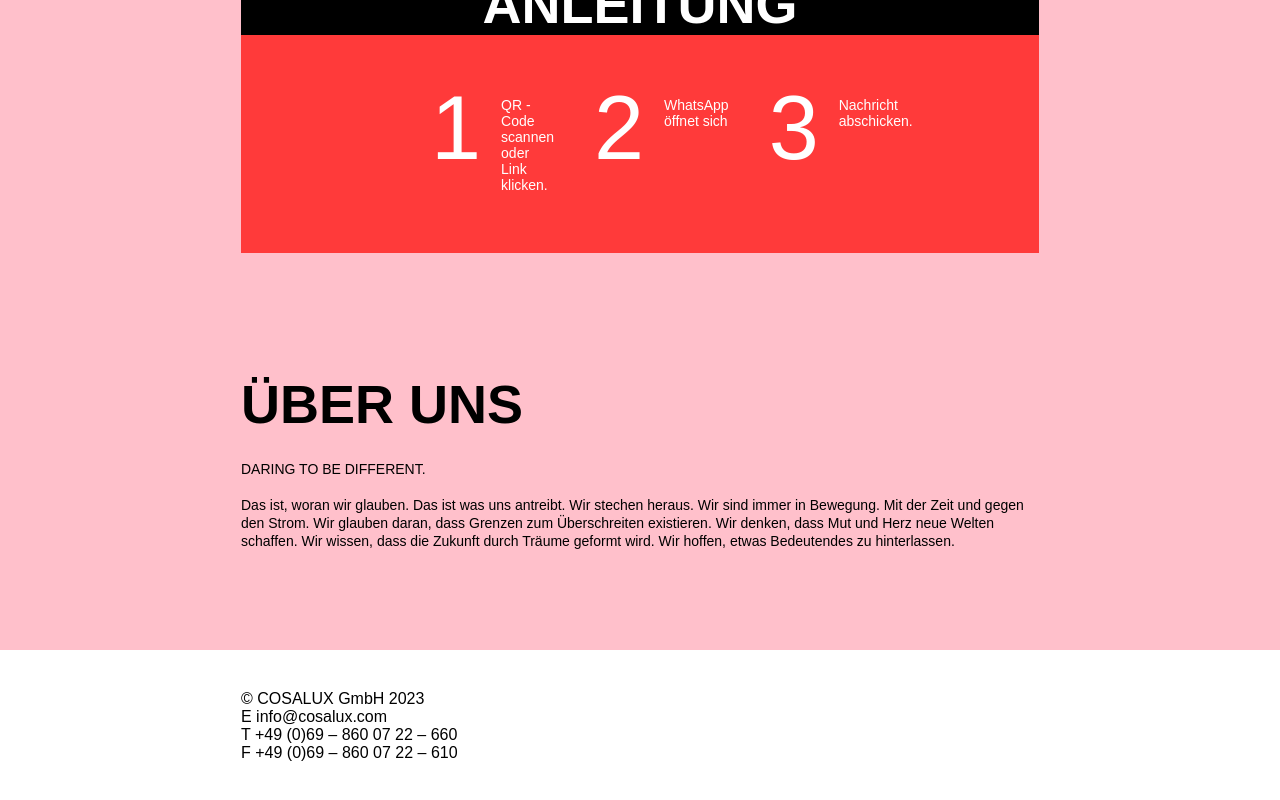
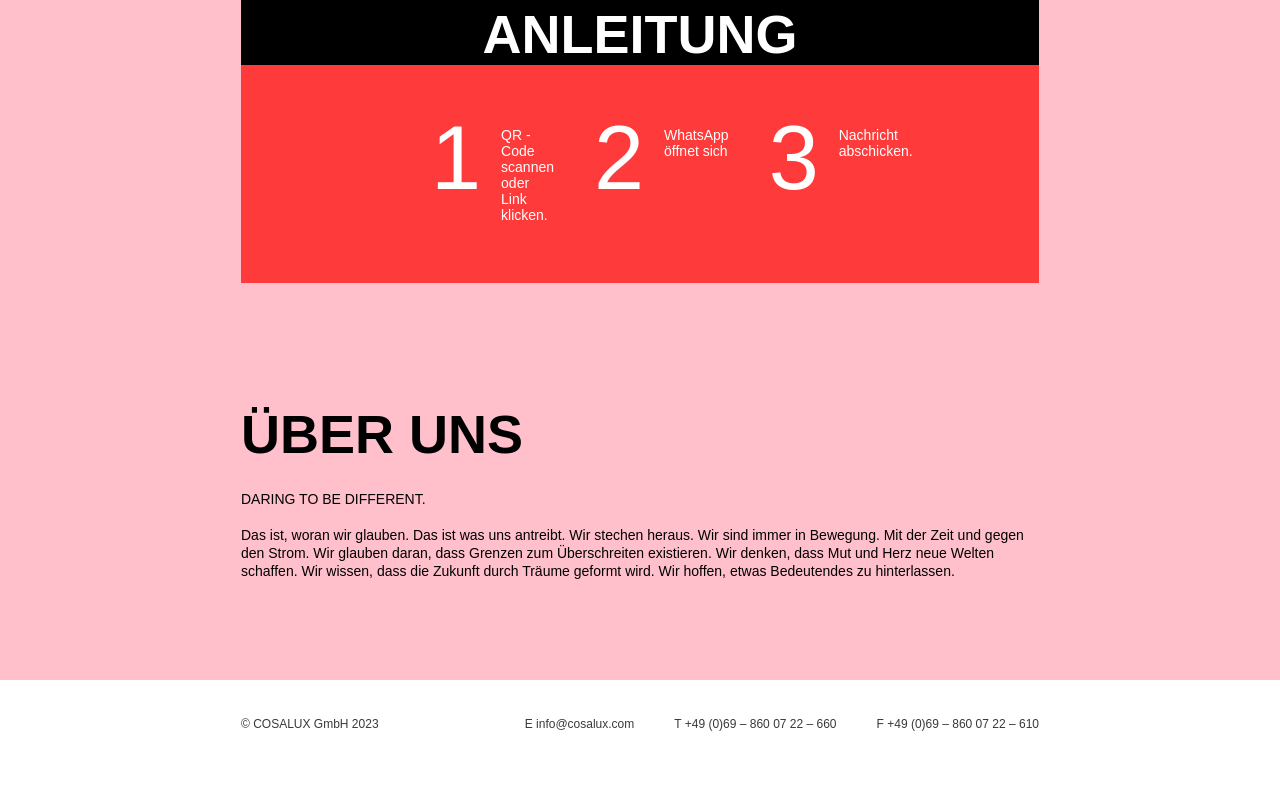
Before and after one commit to nine-chairs/hausaufgabe, a React (Create React App) app: page / in a window 1280 px wide. Shown: the part 1902-2702 px from the top of the page. After the commit the page ends 2670 px from the top, so only its background shows below. Built offline with nearby package versions, Linux system fonts and the light colour scheme.

Commit message:
updated styling

```diff
--- a/src/pages/HomePage.css
+++ b/src/pages/HomePage.css
@@ -11,24 +11,45 @@ body {
 .header {
   display: flex;
   justify-content: flex-start;
-  align-items: flex-start;
-  height: 104px;
-  color: black;
   margin-left: 241px; /* Updated from padding-left to margin-left */
 }
 
 .header-title {
-  margin-left: 0px;
+  font-size: 42px;
+  font-weight:lighter;
+  color: black;
+  margin-top: 31px;
+  margin-bottom: 31px;
 }
 
 .footer {
   display: flex;
-  justify-content: flex-start;
-  align-items: flex-start;
-  padding-top: 40px;
-  padding-bottom: 40px;
+  justify-content: space-between;
+  padding-top: 37px;
+  padding-bottom: 37px;
   margin-left: 241px;
   margin-right: 241px; /* New property for margin-right */
+}
+
+.footerItemsLeft {
+  display: flex;
+  justify-content: flex-start;
+}
+
+.footerItemsRight {
+  display: flex;
+  justify-content:right;
+}
+
+.footerItemLeft {
+  font-size: 12px;
+  color: #393939;
+}
+
+.footerItem {
+  font-size: 12px;
+  color: #393939;
+  margin-left: 40px;
 }
 
 .container-wrapper {
@@ -37,7 +58,6 @@ body {
   flex: 1;
   /* background-color: #F8F8F8; */
   background-color: pink;
-
 }
 
 .containerOne {
@@ -116,16 +136,9 @@ button:hover {
   border-color: pink;
 }
 
-/* .containerThree {
-  display: flex;
-  flex-direction: column;
-  align-items: center;
-} */
-
 .containerThreeContent {
   display: flex;
   flex-direction: column;
-
   margin-left: 241px;
   margin-right: 241px;
   max-width: 100%;
@@ -155,7 +168,7 @@ button:hover {
 
 .contentMiddle {
   /* width: 100%; */
-  /*max-width: 1438px;  */
+  /* max-width: 1438px; */
   margin-bottom: 20px;
 }
 
@@ -204,7 +217,7 @@ button:hover {
   font-size: 14px;
 }
 
-
+/***************/
 
 @media (max-width: 1200px) {
   .contentMiddleBottom {
@@ -221,4 +234,11 @@ button:hover {
   .stepText {
     margin: 20px 0;
   }
+
+  .containerThreeContent,
+  .footer,
+  .header {
+    margin-left: 120px;
+    margin-right: 120px;
+  }
 }
--- a/src/pages/HomePage.jsx
+++ b/src/pages/HomePage.jsx
@@ -6,14 +6,11 @@ import QRCode from '../components/QRCode'
 
 // tasks
 
-
-// 1 make header adjust to width just as container 3
-// 2 make footer adjust to width just as container 3
-// 3 align items in footer in one line
 // 4 format the anleitung as in design
 // 5 add lines to anleitung
 // 6 add media query to anleitung - below certain width steps go under each other
 
+// 6 remove comments from css
 // 7 clean CSS
 // 8 clean JSX from useless divs
 // 9 remove semicolons
@@ -23,7 +20,7 @@ const HomePage = () => {
   return (
     <div className='page-container'>
       <header className='header'>
-        <h1 className='header-title'>COSALUX</h1>
+        <text className='header-title'>COSALUX</text>
       </header>
 
       <div className='container-wrapper'>
@@ -119,10 +116,19 @@ const HomePage = () => {
       </div>
 
       <footer className='footer'>
-        © COSALUX GmbH 2023<br />
-        E info@cosalux.com<br />
-        T +49 (0)69 – 860 07 22 – 660<br />
-        F +49 (0)69 – 860 07 22 – 610
+        <div className='footerItemsLeft'>
+          <text className='footerItemLeft'>© COSALUX GmbH 2023</text>
+        </div>
+        <div className='footerItemsRight'>
+          <text className='footerItem'>E info@cosalux.com</text>
+          <text className='footerItem'>T +49 (0)69 – 860 07 22 – 660</text>
+          <text className='footerItem'>F +49 (0)69 – 860 07 22 – 610</text>
+        </div>
+
+
+
+
+
 
       </footer>
     </div >
```
